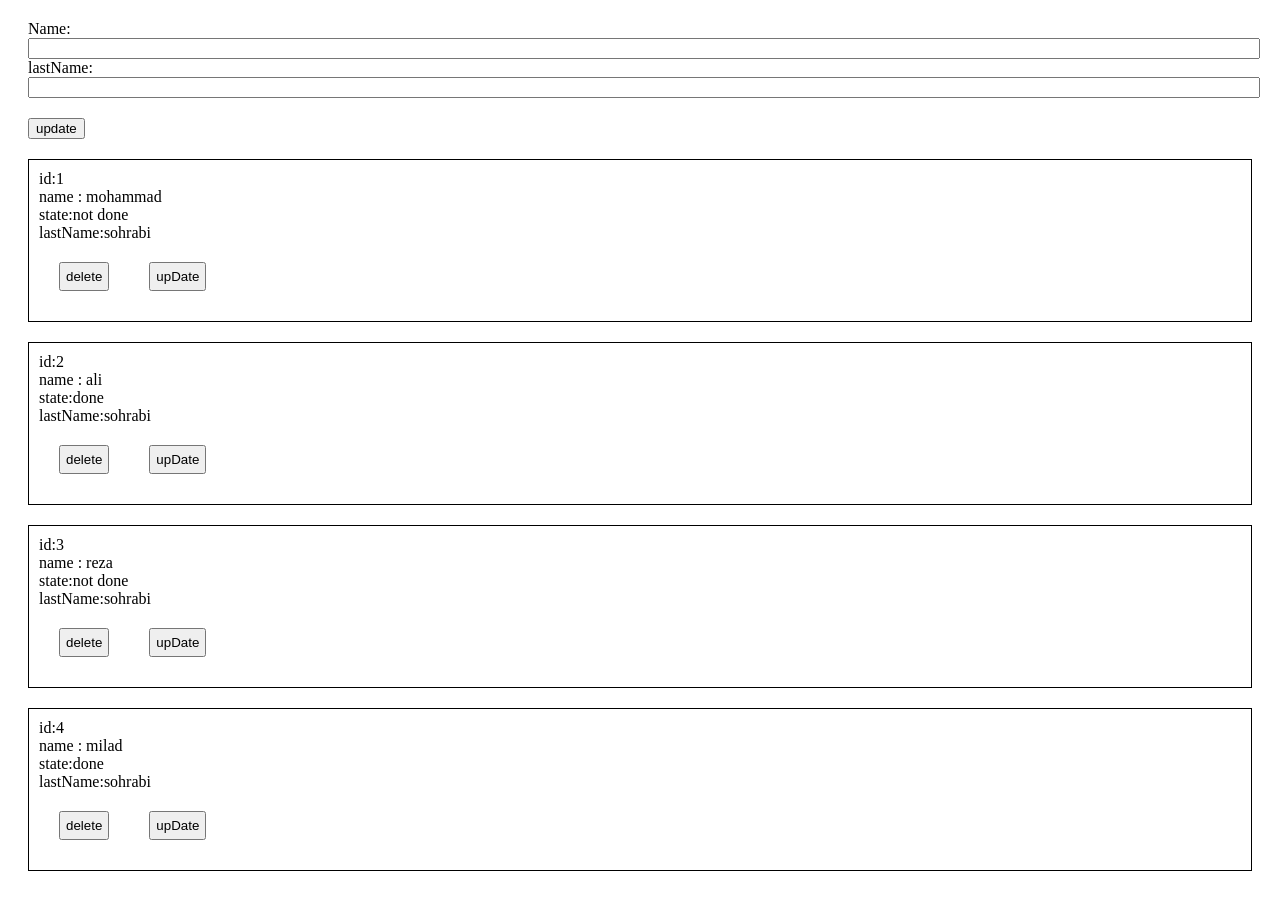
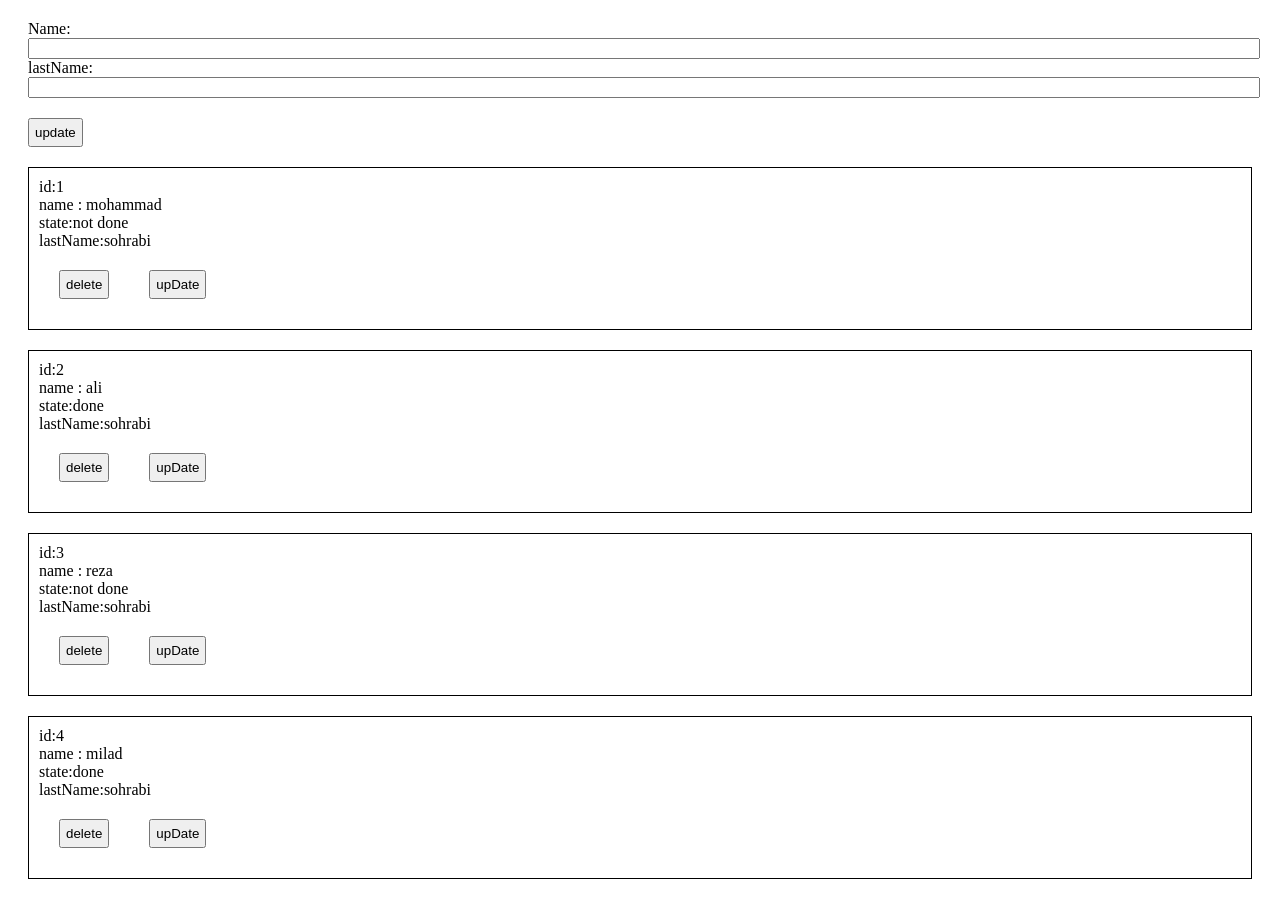
Before and after one commit to mohammadsohrabi2021/ToDoApp, a React (Create React App) app: page / in a window 1280 px wide. Built offline with nearby package versions, Linux system fonts and the light colour scheme.

Commit message:
add style inline button

```diff
--- a/src/componentes/ToDoForm.js
+++ b/src/componentes/ToDoForm.js
@@ -10,7 +10,7 @@ const ToDoForm = ({ form,  FormStatus,handleSubmit ,handleChange }) => {
                         <input onChange={handleChange} name={'name'} value={form.name} style={{width:'100%'}} />
                         <label>lastName:</label>
                         <input onChange={handleChange} name={'lastName'} value={form.lastName} style={{width:'100%'}}/>
-                        <button type={'submit'} style={{ marginTop: "20px"}} >
+                        <button type={'submit'} style={{  marginTop: '20px', padding:'5px' }}>
                             {FormStatus === 'add' ? 'submit' : 'update'}
                         </button>
                     </form>
```
Also changed, not shown: src/App.js (indentation only).
